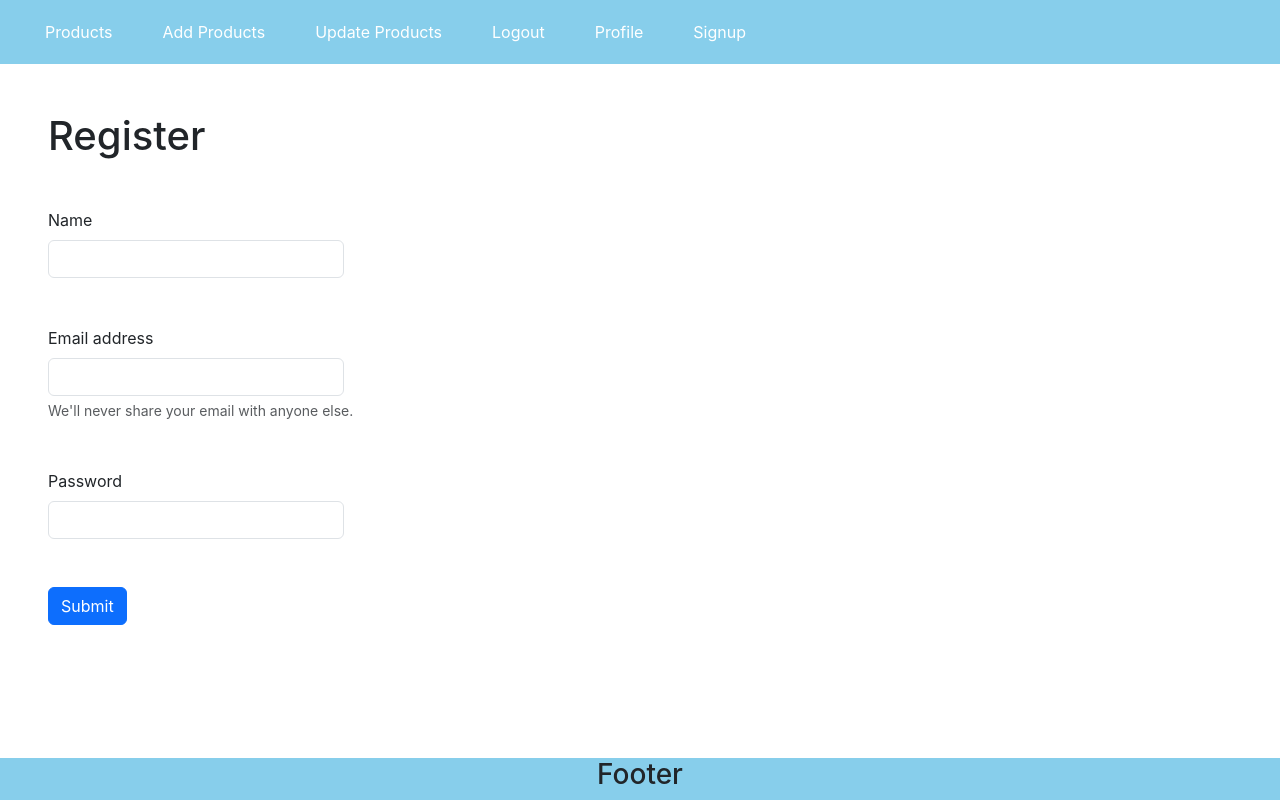
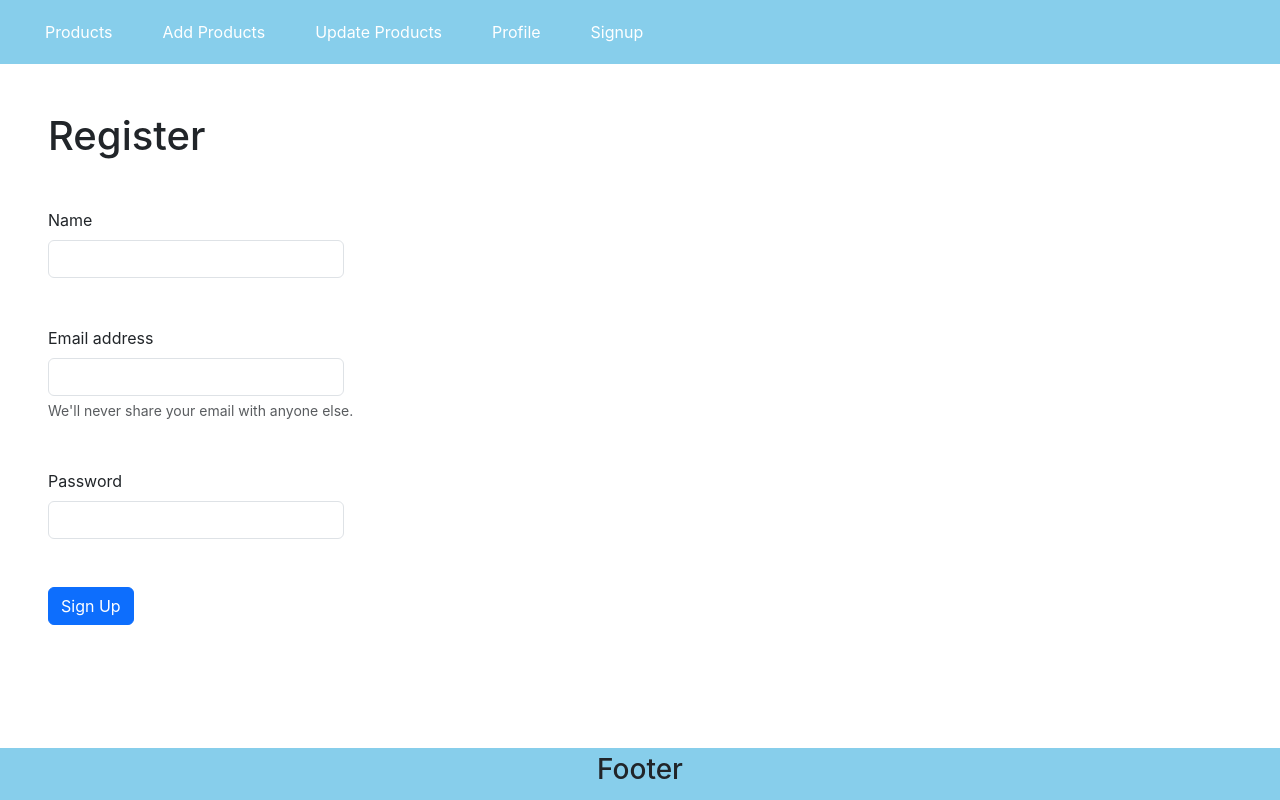
Before and after one commit to UtsavSavani415/MERN-stack, a React (Create React App) app in the folder front_end/: page /signup in a window 1280 px wide. Built offline with nearby package versions, Linux system fonts and the light colour scheme.

Commit message:
sign in setup

```diff
--- a/front_end/src/App.css
+++ b/front_end/src/App.css
@@ -1,8 +1,12 @@
 .App {
+
+  height: 100vh;
 }
 
 .footer {
   position: absolute;
+  padding: 5px;
+  margin-top: 100px;
   bottom: 0;
   background-color: skyblue;
   width: 100%;
--- a/front_end/src/App.js
+++ b/front_end/src/App.js
@@ -3,6 +3,8 @@ import NavBar from "./components/navbar";
 import { BrowserRouter, Routes, Route } from "react-router-dom";
 import Footer from "./components/Footer";
 import SignUp from "./components/SignUp";
+import PrivateComponent from "./components/PrivateComponent";
+
 
 function App() {
   return (
@@ -11,11 +13,15 @@ function App() {
         <BrowserRouter>
           <NavBar />
           <Routes>
-            <Route path="/" element={<h1>Products</h1>} />
-            <Route path="/add" element={<h1>Add Products</h1>} />
-            <Route path="/update" element={<h1>Update Products</h1>} />
-            <Route path="/logout" element={<h1>Logged out</h1>} />
-            <Route path="/profile" element={<h1>Profile</h1>} />
+
+            <Route element={<PrivateComponent />} >
+              <Route path="/" element={<h1>Products</h1>} />
+              <Route path="/add" element={<h1>Add Products</h1>} />
+              <Route path="/update" element={<h1>Update Products</h1>} />
+              <Route path="/logout" element={<h1>Logged out</h1>} />
+              <Route path="/profile" element={<h1>Profile</h1>} />
+            </Route>
+
             <Route path="/signup" element={<SignUp />} />
           </Routes>
         </BrowserRouter>
--- /dev/null
+++ b/front_end/src/components/PrivateComponent.js
@@ -0,0 +1,14 @@
+import React from 'react';
+import { Navigate, Outlet } from 'react-router-dom';
+
+
+
+function PrivateComponent(props) {
+
+    const auth = localStorage.getItem('user');
+
+
+    return auth ? <Outlet /> : <Navigate to={'/signup'} />
+}
+
+export default PrivateComponent;
--- a/front_end/src/components/SignUp.js
+++ b/front_end/src/components/SignUp.js
@@ -1,4 +1,4 @@
-import React, { useState } from "react";
+import React, { useState, useEffect } from "react";
 import { useNavigate } from "react-router-dom";
 
 function SignUp(props) {
@@ -6,6 +6,15 @@ function SignUp(props) {
   const [password, setPassword] = useState("");
   const [email, setEmail] = useState("");
   const navigate = useNavigate();
+
+  useEffect(() => {
+
+    const auth = localStorage.getItem('user');
+    if (auth) {
+      navigate('/')
+    }
+
+  }, []);
 
   const collectedData = async () => {
     console.log(name, email, password);
@@ -16,25 +25,21 @@ function SignUp(props) {
       headers: {
         "Content-Type": "application/json",
       },
-    });
+    })
 
-    if (result) {
-      navigate('/');
+    navigate('/');
 
-      console.log("====================================");
-      console.log("result true");
-      console.log("====================================");
-    }
+    result = await result.json();
+    console.log("result", result);
 
-    // result = await result.json();
-    console.log("result", result);
+    localStorage.setItem("user", JSON.stringify(result))
   };
 
   return (
     <>
       <div className="align-content-center">
         <h1 className="m-5">Register</h1>
-        <form>
+        <form >
           <div className="m-5">
             <label htmlFor="name" className="form-label">
               Name
@@ -74,11 +79,18 @@ function SignUp(props) {
           </div>
 
           <button
-            type="submit"
+            type="button"
             className="btn btn-primary ms-5"
-            onClick={collectedData}
+            onClick={() => {
+              if (name !== "" & email !== "" & password !== "") {
+                collectedData();
+              }
+              else {
+                alert("Enter details properly");
+              }
+            }}
           >
-            Submit
+            Sign Up
           </button>
         </form>
       </div>
--- a/front_end/src/components/navbar.js
+++ b/front_end/src/components/navbar.js
@@ -1,8 +1,20 @@
 import React from "react";
-import { Link } from "react-router-dom";
+import { Link, useNavigate } from "react-router-dom";
 import "./navBar.css"
 
 const NavBar = () => {
+
+  const auth = localStorage.getItem('user');
+  const navigate = useNavigate();
+
+  const logout = () => {
+    navigate('/signup');
+    localStorage.clear();
+    console.log('====================================');
+    console.log("logged out");
+    console.log('====================================');
+  }
+
   return (
     <div>
       <ul className="ul">
@@ -16,14 +28,15 @@ const NavBar = () => {
           <Link to="/update">Update Products</Link>
         </li>
         <li>
-          <Link to="/logout">Logout</Link>
-        </li>
-        <li>
           <Link to="/profile">Profile</Link>
         </li>
         <li>
-          <Link to="/signup">Signup</Link>
-        </li>
+          {
+            auth ?
+              <Link onClick={logout} to="/logout">Logout</Link>
+              :
+              <Link to="/signup">Signup</Link>
+          }</li>
       </ul>
     </div>
   );
```
Also changed, not shown: 1 other file (tests, documents, lock files or other folders).
